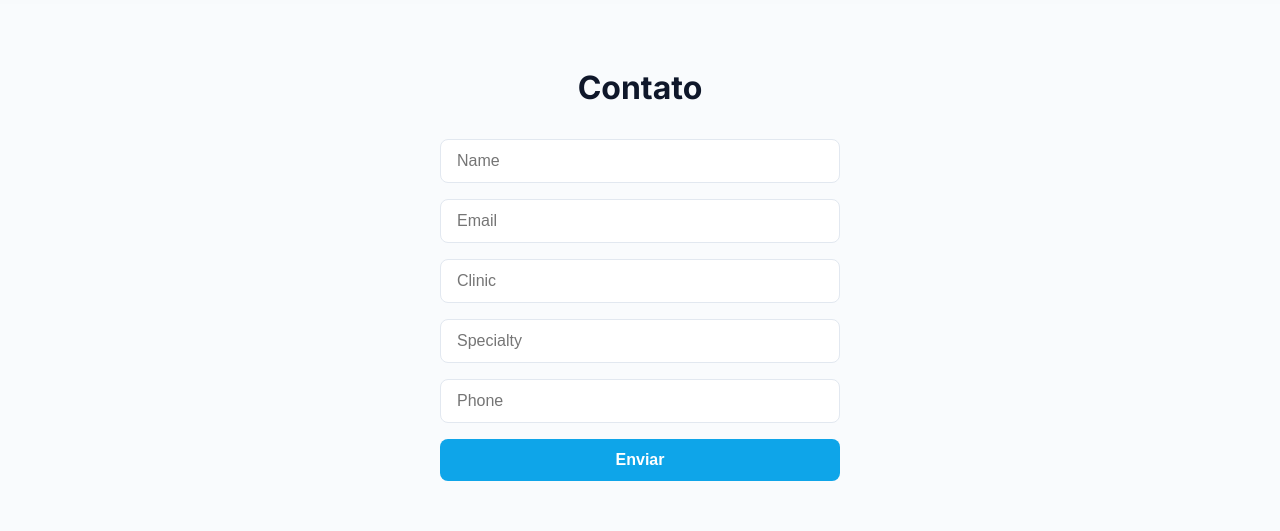
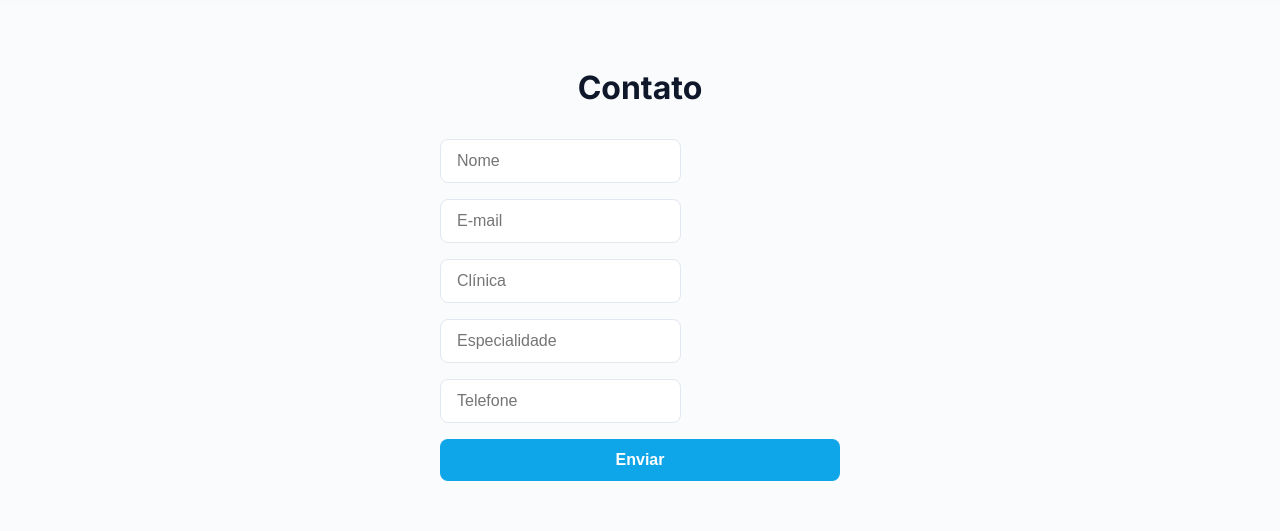
Before and after one commit to jreinaldodasilva/topsmile, a React (Create React App) app: page / in a window 1280 px wide. Shown: the part 1820-2351 px from the top of the page. Built offline with nearby package versions, Linux system fonts and the light colour scheme.

Commit message:
Adding Sanitization

```diff
--- a/package.json
+++ b/package.json
@@ -2,7 +2,6 @@
   "name": "topsmile",
   "version": "0.1.0",
   "private": true,
-
   "dependencies": {
     "@testing-library/dom": "^9.3.3",
     "@testing-library/jest-dom": "^6.1.4",
@@ -23,7 +22,6 @@
     "typescript": "^4.9.5",
     "web-vitals": "^3.5.0"
   },
-
   "scripts": {
     "start": "react-scripts start",
     "build": "react-scripts build",
@@ -49,6 +47,7 @@
     ]
   },
   "devDependencies": {
+    "@types/dompurify": "^3.2.0",
     "@types/react-slick": "^0.23.13"
   }
 }
--- a/src/components/ContactForm/ContactForm.tsx
+++ b/src/components/ContactForm/ContactForm.tsx
@@ -1,22 +1,255 @@
-import React, { useState } from 'react';
+import React, { useState, FormEvent } from 'react';
+import DOMPurify from 'dompurify';
 import './ContactForm.css';
 
+interface ContactFormData {
+  name: string;
+  email: string;
+  clinic: string;
+  specialty: string;
+  phone: string;
+}
+
+interface FormErrors {
+  name?: string;
+  email?: string;
+  clinic?: string;
+  specialty?: string;
+  phone?: string;
+  general?: string;
+}
+
 const ContactForm: React.FC = () => {
-  const [form, setForm] = useState({ name: '', email: '', clinic: '', specialty: '', phone: '' });
-  const handleChange = (e: React.ChangeEvent<HTMLInputElement>) =>
-    setForm({ ...form, [e.target.name]: e.target.value });
-  const handleSubmit = (e: React.FormEvent) => { e.preventDefault(); alert('Enviado!'); };
+  const [formData, setFormData] = useState<ContactFormData>({
+    name: '',
+    email: '',
+    clinic: '',
+    specialty: '',
+    phone: ''
+  });
+  const [errors, setErrors] = useState<FormErrors>({});
+  const [isSubmitting, setIsSubmitting] = useState(false);
+  const [isSubmitted, setIsSubmitted] = useState(false);
+
+  // Sanitize input function
+  const sanitizeInput = (input: string): string => {
+    return DOMPurify.sanitize(input.trim(), { ALLOWED_TAGS: [] });
+  };
+
+  // Validation functions
+  const validateEmail = (email: string): boolean => {
+    const emailRegex = /^[^\s@]+@[^\s@]+\.[^\s@]+$/;
+    return emailRegex.test(email);
+  };
+
+  const validatePhone = (phone: string): boolean => {
+    // Remove spaces, dashes, and parentheses for validation
+    const phoneRegex = /^[+]?[\d]{1,16}$/;
+    return phoneRegex.test(phone.replace(/[\s\-()]/g, ''));
+  };
+
+  const validateForm = (data: ContactFormData): FormErrors => {
+    const newErrors: FormErrors = {};
+
+    if (!data.name) {
+      newErrors.name = 'Nome é obrigatório';
+    } else if (data.name.length < 2) {
+      newErrors.name = 'Nome deve ter pelo menos 2 caracteres';
+    }
+
+    if (!data.email) {
+      newErrors.email = 'E-mail é obrigatório';
+    } else if (!validateEmail(data.email)) {
+      newErrors.email = 'Digite um e-mail válido';
+    }
+
+    if (!data.clinic) {
+      newErrors.clinic = 'Clínica é obrigatória';
+    }
+
+    if (!data.specialty) {
+      newErrors.specialty = 'Especialidade é obrigatória';
+    }
+
+    if (!data.phone) {
+      newErrors.phone = 'Telefone é obrigatório';
+    } else if (!validatePhone(data.phone)) {
+      newErrors.phone = 'Digite um telefone válido';
+    }
+
+    return newErrors;
+  };
+
+  const handleInputChange = (
+    e: React.ChangeEvent<HTMLInputElement>
+  ) => {
+    const { name, value } = e.target;
+    const sanitizedValue = sanitizeInput(value);
+
+    setFormData(prev => ({
+      ...prev,
+      [name]: sanitizedValue
+    }));
+
+    if (errors[name as keyof FormErrors]) {
+      setErrors(prev => ({
+        ...prev,
+        [name]: undefined
+      }));
+    }
+  };
+
+  const handleSubmit = async (e: FormEvent<HTMLFormElement>) => {
+    e.preventDefault();
+    setIsSubmitting(true);
+    setErrors({});
+
+    // Sanitize all form data
+    const sanitizedData: ContactFormData = {
+      name: sanitizeInput(formData.name),
+      email: sanitizeInput(formData.email),
+      clinic: sanitizeInput(formData.clinic),
+      specialty: sanitizeInput(formData.specialty),
+      phone: sanitizeInput(formData.phone)
+    };
+
+    // Validate form
+    const formErrors = validateForm(sanitizedData);
+
+    if (Object.keys(formErrors).length > 0) {
+      setErrors(formErrors);
+      setIsSubmitting(false);
+      return;
+    }
+
+    try {
+      // TODO: Replace with actual API call
+      console.log('Contact form submitted:', sanitizedData);
+
+      // Simulate API call
+      await new Promise(resolve => setTimeout(resolve, 1000));
+
+      setIsSubmitted(true);
+      setFormData({ name: '', email: '', clinic: '', specialty: '', phone: '' });
+    } catch (error) {
+      setErrors({ general: 'Falha ao enviar mensagem. Tente novamente.' });
+    } finally {
+      setIsSubmitting(false);
+    }
+  };
+
+  if (isSubmitted) {
+    return (
+      <div className="contact-form__success">
+        <h3>Obrigado pelo contato!</h3>
+        <p>Retornaremos em até 24 horas.</p>
+        <button
+          onClick={() => setIsSubmitted(false)}
+          className="contact-form__reset-btn"
+        >
+          Enviar outra mensagem
+        </button>
+      </div>
+    );
+  }
 
   return (
     <section id="contact" className="contact-form-section">
       <h2 className="contact-form-title">Contato</h2>
-      <form onSubmit={handleSubmit} className="contact-form">
-        {['name','email','clinic','specialty','phone'].map(n => (
-          <input key={n} name={n} value={(form as any)[n]} onChange={handleChange}
-                 placeholder={n.charAt(0).toUpperCase() + n.slice(1)}
-                 className="contact-input" required />
-        ))}
-        <button type="submit" className="contact-btn">Enviar</button>
+      <form onSubmit={handleSubmit} className="contact-form" noValidate>
+        {errors.general && (
+          <div className="contact-form__error contact-form__error--general">
+            {errors.general}
+          </div>
+        )}
+
+        <div className="contact-form__field">
+          <input
+            name="name"
+            value={formData.name}
+            onChange={handleInputChange}
+            placeholder="Nome"
+            className={errors.name ? 'contact-input contact-form__input--error' : 'contact-input'}
+            disabled={isSubmitting}
+            maxLength={100}
+            required
+          />
+          {errors.name && (
+            <span className="contact-form__error">{errors.name}</span>
+          )}
+        </div>
+
+        <div className="contact-form__field">
+          <input
+            name="email"
+            value={formData.email}
+            onChange={handleInputChange}
+            placeholder="E-mail"
+            className={errors.email ? 'contact-input contact-form__input--error' : 'contact-input'}
+            disabled={isSubmitting}
+            maxLength={255}
+            required
+          />
+          {errors.email && (
+            <span className="contact-form__error">{errors.email}</span>
+          )}
+        </div>
+
+        <div className="contact-form__field">
+          <input
+            name="clinic"
+            value={formData.clinic}
+            onChange={handleInputChange}
+            placeholder="Clínica"
+            className={errors.clinic ? 'contact-input contact-form__input--error' : 'contact-input'}
+            disabled={isSubmitting}
+            maxLength={100}
+            required
+          />
+          {errors.clinic && (
+            <span className="contact-form__error">{errors.clinic}</span>
+          )}
+        </div>
+
+        <div className="contact-form__field">
+          <input
+            name="specialty"
+            value={formData.specialty}
+            onChange={handleInputChange}
+            placeholder="Especialidade"
+            className={errors.specialty ? 'contact-input contact-form__input--error' : 'contact-input'}
+            disabled={isSubmitting}
+            maxLength={100}
+            required
+          />
+          {errors.specialty && (
+            <span className="contact-form__error">{errors.specialty}</span>
+          )}
+        </div>
+
+        <div className="contact-form__field">
+          <input
+            name="phone"
+            value={formData.phone}
+            onChange={handleInputChange}
+            placeholder="Telefone"
+            className={errors.phone ? 'contact-input contact-form__input--error' : 'contact-input'}
+            disabled={isSubmitting}
+            maxLength={20}
+            required
+          />
+          {errors.phone && (
+            <span className="contact-form__error">{errors.phone}</span>
+          )}
+        </div>
+
+        <button
+          type="submit"
+          disabled={isSubmitting}
+          className="contact-btn"
+        >
+          {isSubmitting ? 'Enviando...' : 'Enviar'}
+        </button>
       </form>
     </section>
   );
--- /dev/null
+++ b/src/components/ContactForm/index.ts
@@ -0,0 +1 @@
+export { default } from './ContactForm';
```
Also changed, not shown: public/manifest.json, 1 other file (tests, documents, lock files or other folders).
